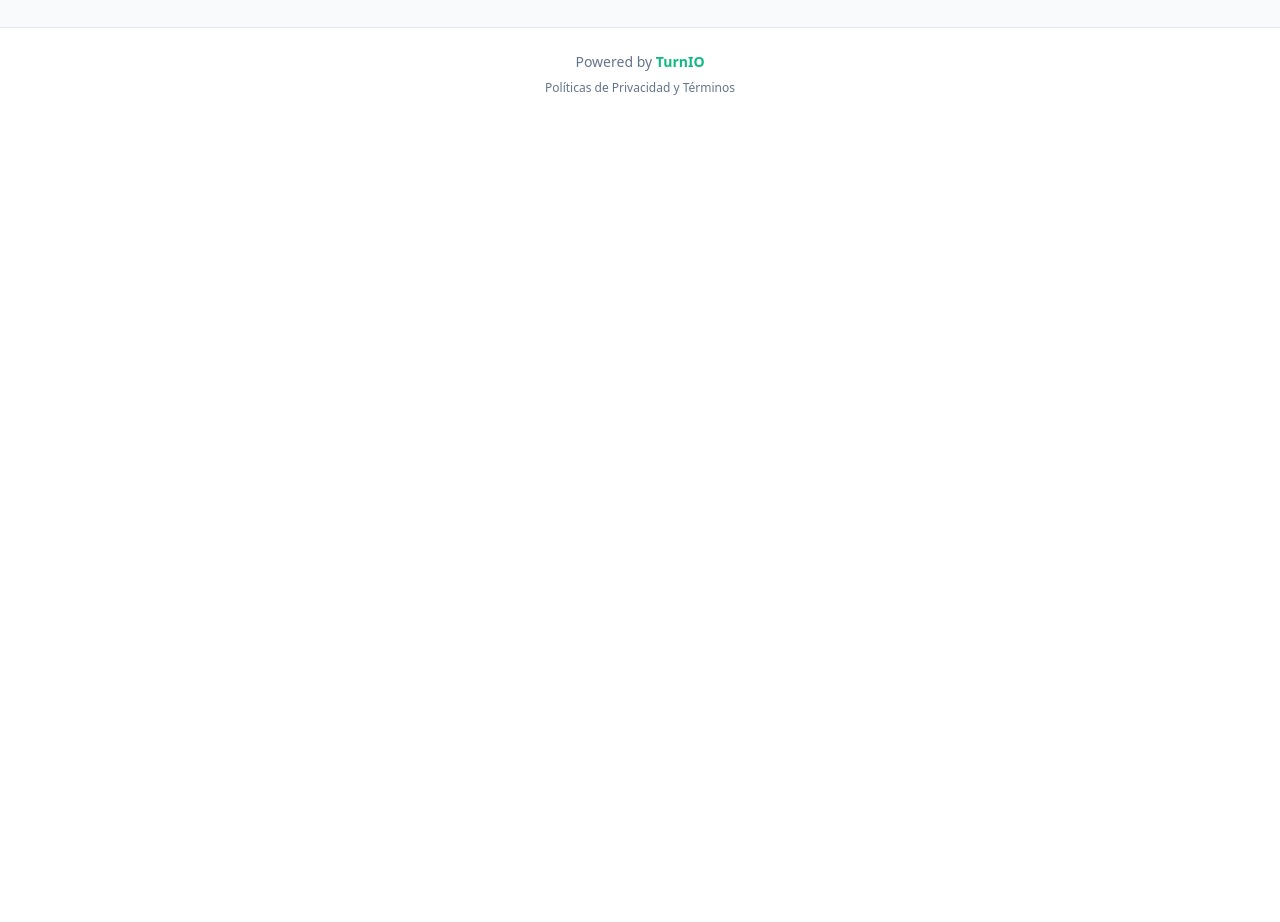
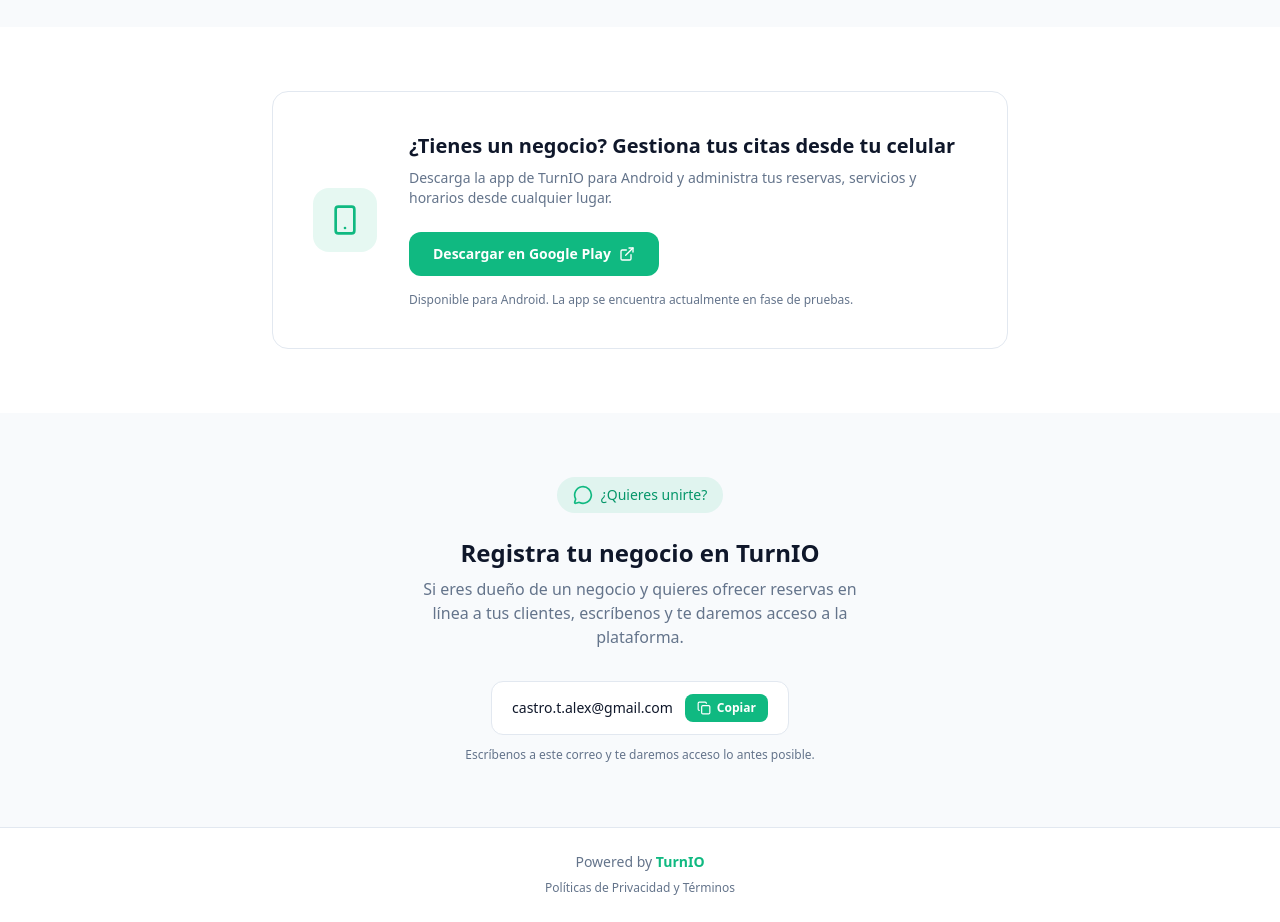
Before and after one commit to Alexcastr/turnio-web, a Next.js app: page / in a window 1280 px wide. Shown: the part 1100-2022 px from the top of the page. Before the commit the page ends 1222 px from the top, so only its background shows below. Built offline with nearby package versions, Linux system fonts and the light colour scheme; no server answers.

Commit message:
feat: add DownloadAppSection and ContactSection components to enhance landing page

```diff
--- a/app/page.tsx
+++ b/app/page.tsx
@@ -1,6 +1,8 @@
 import { Header } from '@/components/ui/header';
 import { HeroSection } from '@/components/landing/hero-section';
 import { FeaturesSection } from '@/components/landing/features-section';
+import { DownloadAppSection } from '@/components/landing/download-app-section';
+import { ContactSection } from '@/components/landing/contact-section';
 import { Footer } from '@/components/landing/footer';
 
 export default function HomePage() {
@@ -9,6 +11,8 @@
       <Header />
       <HeroSection />
       <FeaturesSection />
+      <DownloadAppSection />
+      <ContactSection />
       <Footer />
     </main>
   );
--- /dev/null
+++ b/components/landing/contact-section.tsx
@@ -0,0 +1,65 @@
+'use client';
+
+import { Check, Copy, MessageCircle } from 'lucide-react';
+import { useState } from 'react';
+
+const CONTACT_EMAIL = 'castro.t.alex@gmail.com';
+
+export function ContactSection() {
+  const [copied, setCopied] = useState(false);
+
+  const handleCopyEmail = async () => {
+    await navigator.clipboard.writeText(CONTACT_EMAIL);
+    setCopied(true);
+    setTimeout(() => setCopied(false), 2000);
+  };
+
+  return (
+    <section className="bg-surface py-16">
+      <div className="mx-auto max-w-3xl px-4 text-center">
+        <div className="mb-6 inline-flex items-center justify-center gap-2 rounded-full bg-primary/10 px-4 py-2">
+          <MessageCircle className="h-5 w-5 text-primary" />
+          <span className="text-sm font-medium text-primary-dark">
+            ¿Quieres unirte?
+          </span>
+        </div>
+
+        <h2 className="mb-2 text-2xl font-bold text-text-primary">
+          Registra tu negocio en TurnIO
+        </h2>
+        <p className="mx-auto mb-8 max-w-md text-text-secondary">
+          Si eres dueño de un negocio y quieres ofrecer reservas en línea a
+          tus clientes, escríbenos y te daremos acceso a la plataforma.
+        </p>
+
+        <div className="inline-flex flex-col items-center gap-3">
+          <div className="flex items-center gap-3 rounded-xl border border-border bg-surface-elevated px-5 py-3">
+            <span className="text-sm font-medium text-text-primary select-all">
+              {CONTACT_EMAIL}
+            </span>
+            <button
+              onClick={handleCopyEmail}
+              className="flex items-center gap-1.5 rounded-lg bg-primary px-3 py-1.5 text-xs font-semibold text-white transition-colors hover:bg-primary-dark"
+            >
+              {copied ? (
+                <>
+                  <Check className="h-3.5 w-3.5" />
+                  ¡Copiado!
+                </>
+              ) : (
+                <>
+                  <Copy className="h-3.5 w-3.5" />
+                  Copiar
+                </>
+              )}
+            </button>
+          </div>
+
+          <p className="text-xs text-text-secondary">
+            Escríbenos a este correo y te daremos acceso lo antes posible.
+          </p>
+        </div>
+      </div>
+    </section>
+  );
+}
--- /dev/null
+++ b/components/landing/download-app-section.tsx
@@ -0,0 +1,45 @@
+import { Smartphone, ExternalLink } from 'lucide-react';
+
+const PLAY_STORE_URL =
+  'https://play.google.com/store/apps/details?id=com.turnio.app';
+
+export function DownloadAppSection() {
+  return (
+    <section className="bg-background py-16">
+      <div className="mx-auto max-w-3xl px-4">
+        <div className="rounded-2xl border border-border bg-surface-elevated p-8 sm:p-10">
+          <div className="flex flex-col items-center text-center sm:flex-row sm:text-left sm:gap-8">
+            <div className="mb-6 flex h-16 w-16 shrink-0 items-center justify-center rounded-2xl bg-primary/10 sm:mb-0">
+              <Smartphone className="h-8 w-8 text-primary" />
+            </div>
+
+            <div className="flex-1">
+              <h2 className="mb-2 text-xl font-bold text-text-primary">
+                ¿Tienes un negocio? Gestiona tus citas desde tu celular
+              </h2>
+              <p className="mb-6 text-sm text-text-secondary">
+                Descarga la app de TurnIO para Android y administra tus
+                reservas, servicios y horarios desde cualquier lugar.
+              </p>
+
+              <a
+                href={PLAY_STORE_URL}
+                target="_blank"
+                rel="noopener noreferrer"
+                className="inline-flex items-center gap-2 rounded-xl bg-primary px-6 py-3 text-sm font-semibold text-white transition-colors hover:bg-primary-dark"
+              >
+                Descargar en Google Play
+                <ExternalLink className="h-4 w-4" />
+              </a>
+
+              <p className="mt-4 text-xs text-text-secondary">
+                Disponible para Android. La app se encuentra actualmente en
+                fase de pruebas.
+              </p>
+            </div>
+          </div>
+        </div>
+      </div>
+    </section>
+  );
+}
```
